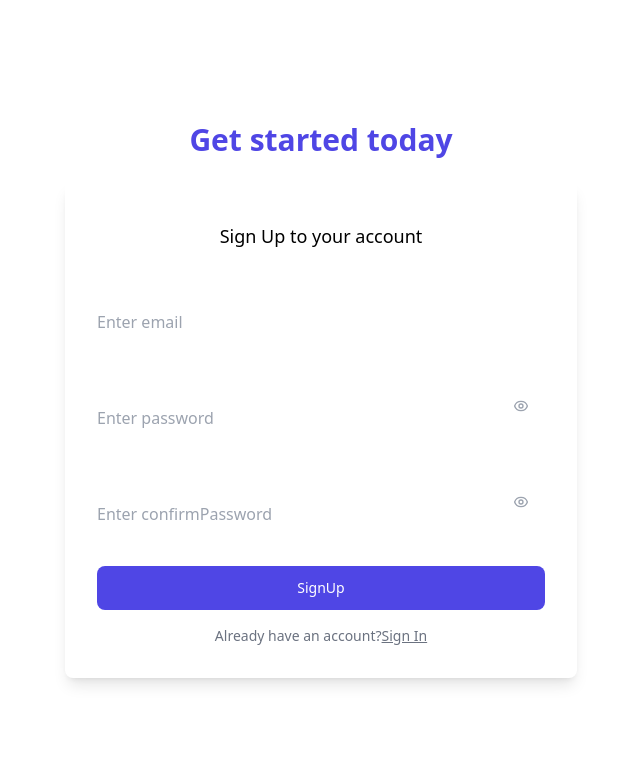
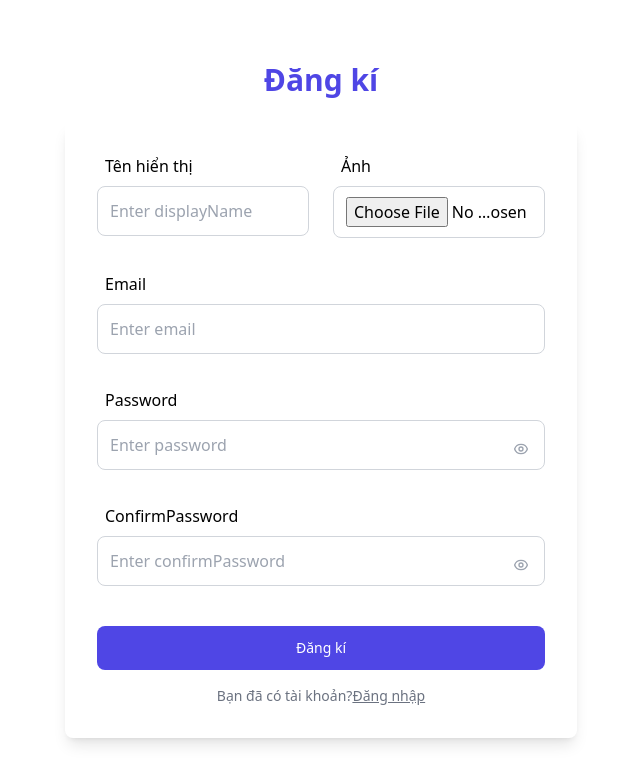
Before and after one commit to longhdwst1full/project-online-exam, a React (Vite) app: page /register in a window 1280 px wide. Shown: the top 784 px of the page, without its empty margins (319-959 px from the left). Built offline with nearby package versions, Linux system fonts and the light colour scheme.

Commit message:
layout login+lregister

```diff
--- a/src/pages/Login.tsx
+++ b/src/pages/Login.tsx
@@ -41,10 +41,10 @@ export default function Login() {
             onSubmit={handleSubmit(processForm)}
             className='mb-0 mt-6 space-y-4 rounded-lg p-4 shadow-lg sm:p-6 lg:p-8'
           >
-            <p className='text-center text-lg font-medium mb-5 p-2'>Sign in to your account</p>
+            <p className='text-center text-lg font-medium mb-5 p-2'>Đăng nhập</p>
 
-            <div>
-              <label htmlFor='email' className='sr-only'>
+            <div className=''>
+              <label htmlFor='email' className=' px-2'>
                 Email
               </label>
 
@@ -52,22 +52,23 @@ export default function Login() {
                 name='email'
                 register={register}
                 type='email'
-                className='mt-8'
                 errorMessage={errors.email?.message}
                 placeholder='Enter email'
               />
             </div>
             <div>
-              <label htmlFor='password' className='sr-only'>
-                Password
-              </label>
+              <div className='flex justify-between px-2'>
+                <label htmlFor='password' className=''>
+                  Password
+                </label>
+                <span className='font-normal text-sm'>Quên mật khẩu ?</span>
+              </div>
 
               <div className='relative'>
                 <Input
                   type='password'
                   name='password'
                   register={register}
-                  className='mt-8'
                   errorMessage={errors.password?.message}
                   placeholder='Enter password'
                 />
--- a/src/pages/Register.tsx
+++ b/src/pages/Register.tsx
@@ -11,9 +11,10 @@ const schemaLogin = Yup.object({
   email: Yup.string().email('Email không đúng định dạng').required('Email là trường bắt buộc nhập '),
   password: Yup.string().min(6).required('Password là trường bắt buộc nhập'),
   confirmPassword: Yup.string()
-    .oneOf([Yup.ref('password')])
-    .min(6)
-    .required('CofirmPassword là trường bắt buộc nhập')
+    .oneOf([Yup.ref('password')], 'Nhập lại mật khẩu không đúng')
+    .min(6, 'Mật khẩu ít nhất 6 ký tự')
+    .required('CofirmPassword là trường bắt buộc nhập'),
+  displayName: Yup.string().required('Không được bỏ trống')
 })
 
 export default function Register() {
@@ -26,6 +27,7 @@ export default function Register() {
   } = useForm<IRegister>({
     defaultValues: {
       email: '',
+      displayName: '',
       password: ''
     },
     resolver: yupResolver(schemaLogin)
@@ -35,42 +37,45 @@ export default function Register() {
     console.log(data)
   }
   return (
-    <div className=''>
     <div className='flex justify-center items-center mx-auto h-[100vh]  max-w-screen-xl px-4 py-16 sm:px-6 lg:px-8'>
       <div className=' flex-1 mx-auto max-w-lg'>
-          <h1 className='text-center text-2xl font-bold text-indigo-600 sm:text-3xl'>Get started today</h1>
+        <h1 className='text-center text-2xl font-bold text-indigo-600 sm:text-3xl'>Đăng kí</h1>
 
         <form
           onSubmit={handleSubmit(processForm)}
           className='mb-0 mt-6 space-y-4 rounded-lg p-4 shadow-lg sm:p-6 lg:p-8'
         >
-            <p className='text-center text-lg font-medium mb-5 p-2'>Sign Up to your account</p>
-
+          <div className='grid grid-cols-2 gap-6'>
             <div>
-              <label htmlFor='email' className='sr-only'>
-                Email
-              </label>
-
+              <p className='px-2'>Tên hiển thị</p>
               <Input
-                name='email'
+                name='displayName'
+                type='text'
                 register={register}
-                type='email'
-                className='mt-8'
-                errorMessage={errors.email?.message}
-                placeholder='Enter email'
+                errorMessage={errors.displayName?.message}
+                placeholder='Enter displayName'
               />
             </div>
             <div>
-              <label htmlFor='password' className='sr-only'>
-                Password
-              </label>
+              <p className='px-2'>Ảnh</p>
+
+              <Input name='image' register={register} classNameInput='py-2.5' type='file' />
+            </div>
+          </div>
+          <div className='!mt-2.5'>
+            <p className='px-2 '>Email</p>
+
+            <Input name='email' register={register} errorMessage={errors.email?.message} placeholder='Enter email' />
+          </div>
+
+          <div className='!mt-2.5'>
+            <p className='px-2 '>Password</p>
 
             <div className='relative'>
               <Input
                 type='password'
                 name='password'
                 register={register}
-                  className='mt-8'
                 errorMessage={errors.password?.message}
                 placeholder='Enter password'
               />
@@ -100,17 +105,14 @@ export default function Register() {
             </div>
           </div>
           {/* confirmpassword */}
-            <div>
-              <label htmlFor='confirmPassword' className='sr-only'>
-                ConfirmPassword
-              </label>
+          <div className='!mt-2.5'>
+            <p className='px-2'>ConfirmPassword</p>
 
             <div className='relative'>
               <Input
-                  type='confirmPassword'
+                type='password'
                 name='confirmPassword'
                 register={register}
-                  className='mt-8'
                 errorMessage={errors.confirmPassword?.message}
                 placeholder='Enter confirmPassword'
               />
@@ -144,18 +146,17 @@ export default function Register() {
             type='submit'
             className='block w-full rounded-lg bg-indigo-600 px-5 py-3 text-sm font-medium text-white'
           >
-              SignUp
+            Đăng kí
           </Button>
 
           <p className='text-center text-sm text-gray-500'>
-              Already have an account?
+            Bạn đã có tài khoản?
             <Link className='underline' to='/login'>
-                Sign In
+              Đăng nhập
             </Link>
           </p>
         </form>
       </div>
     </div>
-    </div>
   )
 }
--- a/src/types/registerr.type.ts
+++ b/src/types/registerr.type.ts
@@ -2,6 +2,6 @@ export interface IRegister {
   email: string
   password: string
   confirmPassword: string
-  iamge?: string
+  image?: string
   displayName: string
 }
```
Lines whose indentation alone changed are shown as unchanged.
